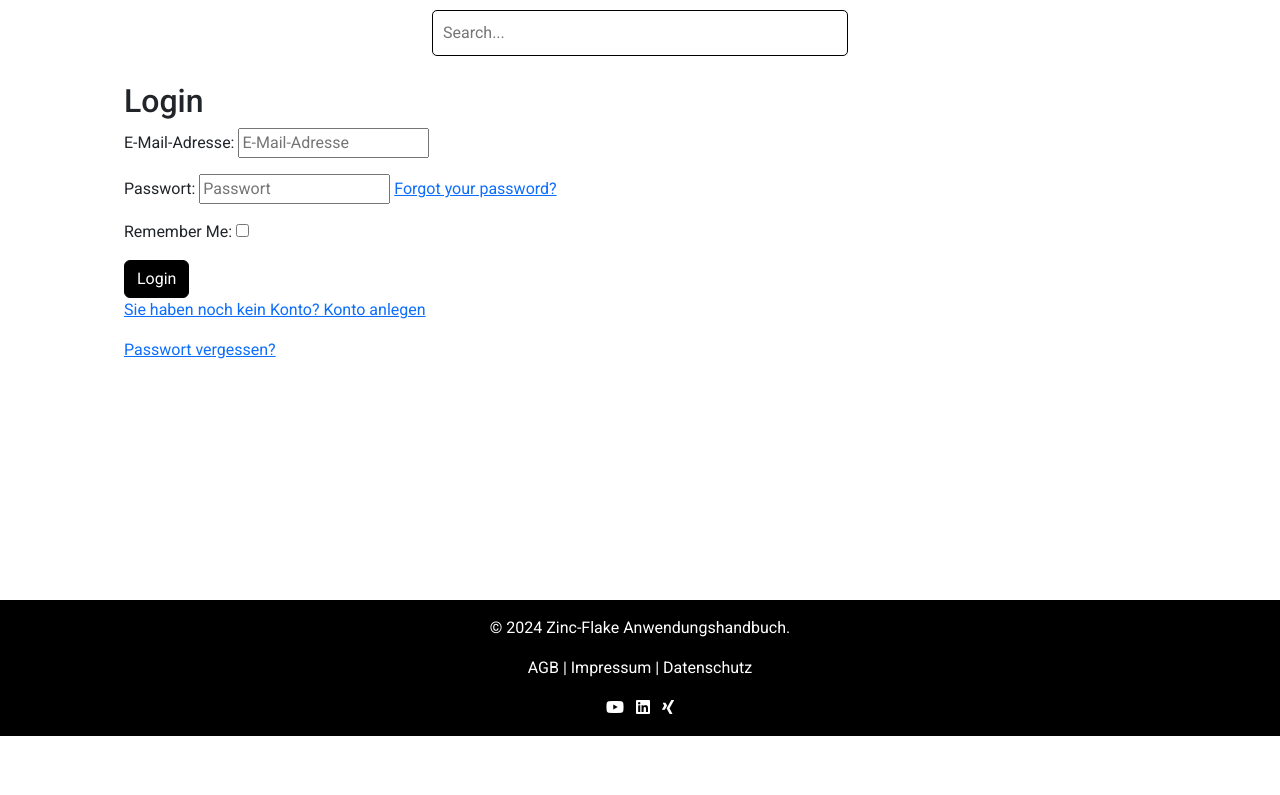
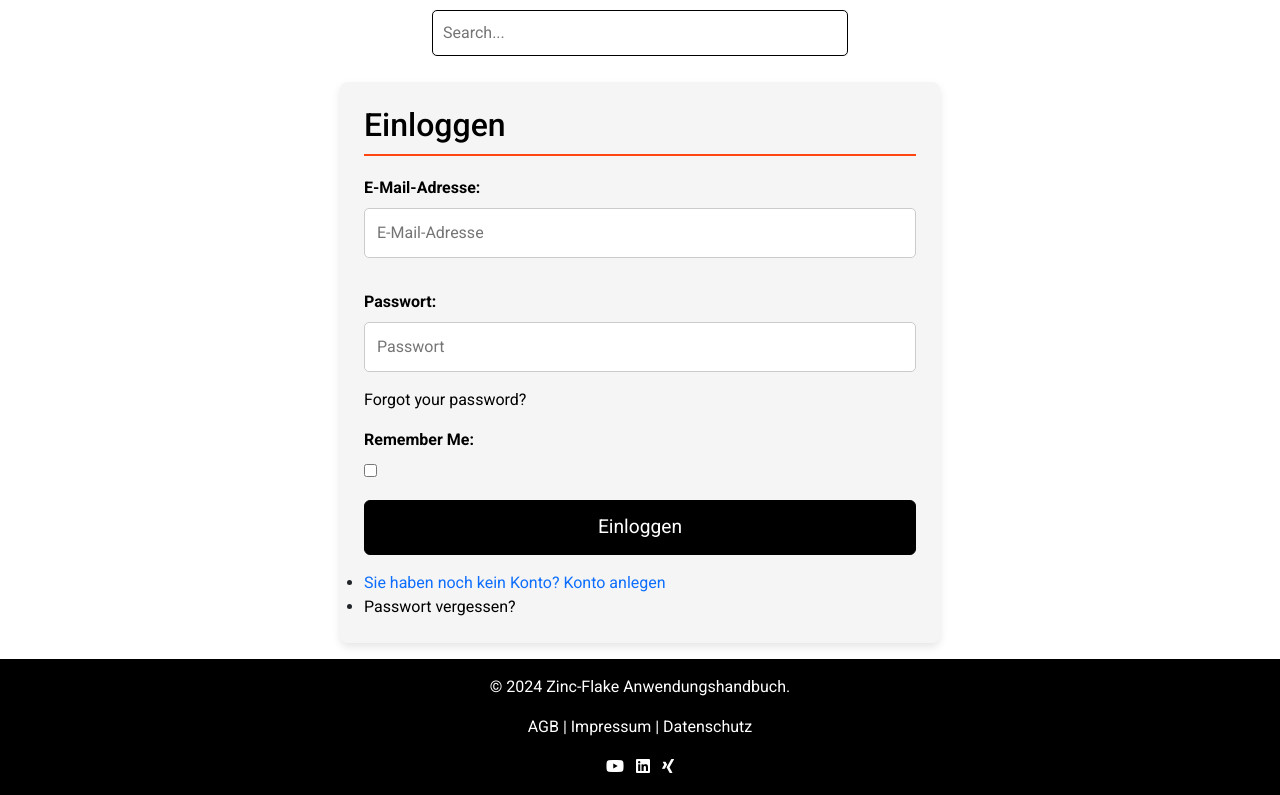
Before and after one commit to OSawani/zinc-flake-coatings-webapp, a Django app: page /accounts/login/ in a window 1280 px wide. Shown: the part 64-859 px from the top of the page. Before the commit the page ends 800 px from the top, so only its background shows below. Run offline with Django 5.2, Linux system fonts and the light colour scheme.

Commit message:
style: replaces default django allauth templates to ensure consistent design across app

```diff
--- a/interactions/views.py
+++ b/interactions/views.py
@@ -79,12 +79,8 @@
 @login_required
 def add_favourite(request, content_type, content_id):
     user = request.user
-    content_name = ''  # initialise to fix bug UnboundLocalError at
-    # /interactions/favourites/add/subsection/1/ cannot access local
-    # variable 'content_name' where it is not associated with a value
     if content_type == 'section':
         content = get_object_or_404(Section, id=content_id)
-        content_name = content.title
         existing_favourite = Favourite.objects.filter(user=user,
                                                       section=content).first()
     else:
--- a/static/css/styles.css
+++ b/static/css/styles.css
@@ -431,6 +431,7 @@
 #dashboard-content p,
 #dashboard-content h3 {
     text-align: center; /* Center-align text */
+}
 
 /* Centering the button within the section */
 .section .center-button {
@@ -439,3 +440,107 @@
     align-items: center; /* Center vertically */
     flex-direction: column; /* Ensure vertical stacking */
 }
+
+
+
+/* Specific styles for auth forms */
+.auth-form-container h1 {
+    font-size: 2em;
+    margin-bottom: 20px;
+    color: var(--primary-color);
+    border-bottom: 2px solid var(--highlight-color);
+    padding-bottom: 10px;
+
+}
+
+/* Specific styles for auth forms */
+.auth-form-container {
+    max-width: 600px;
+    margin: 0 auto;
+    padding: 1.5rem;
+    background-color: var(--background-gray);
+    border-radius: 8px;
+    box-shadow: 0 4px 8px rgba(0, 0, 0, 0.1);
+}
+
+.auth-form-container h2 {
+    text-align: center;
+    color: var(--primary-color);
+    margin-bottom: 1.5rem;
+}
+
+.auth-form-container input[type="text"],
+.auth-form-container input[type="password"],
+.auth-form-container input[type="email"],
+.auth-form-container select {
+    width: 100%;
+    font-size: 1rem;
+    padding: 0.75rem;
+    margin-bottom: 1rem;
+    border-radius: 5px;
+    border: 1px solid var(--light-gray);
+    background-color: var(--secondary-color);
+    box-sizing: border-box;
+    transition: border-color 0.3s ease;
+}
+
+.auth-form-container input[type="text"]:focus,
+.auth-form-container input[type="password"]:focus,
+.auth-form-container input[type="email"]:focus,
+.auth-form-container select:focus {
+    border-color: var(--highlight-color);
+    outline: none;
+}
+
+.auth-form-container label {
+    display: block;
+    margin-bottom: 0.5rem;
+    font-weight: bold;
+    color: var(--primary-color);
+}
+
+.auth-form-container .form-check-label {
+    font-weight: normal;
+    color: var(--primary-color);
+}
+
+.auth-form-container button[type="submit"] {
+    width: 100%;
+    padding: 0.75rem;
+    font-size: 1.2rem;
+    background-color: var(--primary-color);
+    border-color: var(--primary-color);
+    color: var(--secondary-color);
+    transition: background-color 0.3s ease;
+}
+
+.auth-form-container button[type="submit"]:hover,
+.auth-form-container button[type="submit"]:focus,
+.auth-form-container button[type="submit"]:active {
+    background-color: var(--highlight-color);
+    border-color: var(--highlight-color);
+}
+
+.auth-form-container .alert {
+    font-size: 0.875rem;
+}
+
+.auth-form-container a {
+    color: var(--primary-color);
+    text-decoration: none;
+}
+
+.auth-form-container a:hover {
+    text-decoration: underline;
+}
+
+.text-register {
+    color: var(--primary-color);
+    text-decoration: none;
+    transition: color 0.3s, text-decoration 0.3s;
+}
+
+.text-register:hover {
+    color: var(--highlight-color);
+    text-decoration: underline;
+}
--- a/templates/account/email_confirm.html
+++ b/templates/account/email_confirm.html
@@ -3,12 +3,12 @@
 {% block head_title %}Confirm E-mail Address{% endblock %}
 
 {% block content %}
-<div class="container mt-3">
+<div class="auth-form-container mt-3">
     <h1>E-mail Adresse bestätigen</h1>
     <p>Klicken Sie auf die untere Button, um Ihre E-Mail Adresse zu bestätigen.</p>
     <form method="post" action="">
         {% csrf_token %}
-        <button type="submit">E-mail bestätigen</button>
+        <button class="btn btn-primary" type="submit">E-mail bestätigen</button>
     </form>
 </div>
 {% endblock %}
--- a/templates/account/email_confirmation_sent.html
+++ b/templates/account/email_confirmation_sent.html
@@ -3,8 +3,8 @@
 {% block title %}Verify Your Email Address{% endblock %}
 
 {% block content %}
-<div class="container mt-3">
-    <h2>E-mail Adresse bestätigen</h2>
+<div class="auth-form-container mt-3">
+    <h1>E-mail Adresse bestätigen</h1>
     <p>Wir haben Ihnen eine E-Mail zur Überprüfung geschickt. Folgen Sie dem angegebenen Link, um den Anmeldevorgang abzuschließen.</p>
     <p>Wenn Sie die Bestätigungs-E-Mail nicht in Ihrem Posteingang sehen, überprüfen Sie Ihren Spam-Ordner.</p>
     <p>Wenn Sie die Bestätigungs-E-Mail nicht innerhalb der nächsten 15 Minuten erhalten, rufen Sie uns bitte an +49 175 4790220</p>
--- a/templates/account/login.html
+++ b/templates/account/login.html
@@ -1,16 +1,24 @@
 {% extends "base.html" %}
 
-{% block title %}Login{% endblock %}
+{% block title %}Einloggen{% endblock %}
 
 {% block content %}
-<div class="container mt-3">
-    <h2>Login</h2>
+<div class="auth-form-container mt-3">
+    <h1>Einloggen</h1>
     <form method="post" action="{% url 'account_login' %}">
         {% csrf_token %}
         {{ form.as_p }}
-        <button type="submit" class="btn btn-primary">Login</button>
+        <button type="submit" class="btn btn-primary">Einloggen</button>
     </form>
-    <p><a href="{% url 'account_signup' %}">Sie haben noch kein Konto? Konto anlegen</a></p>
-    <p><a href="{% url 'account_reset_password' %}">Passwort vergessen?</a></p>
+    <ul class="list-group mt-3 unstyled">
+        <li>
+            <a href="{% url 'account_signup' %}" class="text-primary">Sie haben noch kein Konto? Konto anlegen</a>
+
+        </li>
+        <li>
+            <a href="{% url 'account_reset_password' %}" class="text-register">Passwort vergessen?</a>
+        </li>
+    </ul>
+
 </div>
 {% endblock %}
--- a/templates/account/logout.html
+++ b/templates/account/logout.html
@@ -1,10 +1,11 @@
 {% extends "base.html" %}
 
 {% block head_title %}
-    Sign Out
+    Abmelden
 {% endblock head_title %}
 
 {% block content %}
+    <div class="auth-form-container mt-3">
         <h1>Ausloggen</h1>
         <p>Sind Sie sicher, dass Sie sich abmelden wollen?</p>
 
@@ -13,6 +14,7 @@
         <form method="post" action="{{ action_url }}">
             {% csrf_token %}
             {{ redirect_field }}
-        <button type="submit">Abmelden</button>
+            <button type="submit" class="btn btn-primary">Abmelden</button>
         </form>
+    </div>
 {% endblock content %}
--- a/templates/account/signup.html
+++ b/templates/account/signup.html
@@ -1,15 +1,15 @@
 {% extends "base.html" %}
 
-{% block title %}Sign Up{% endblock %}
+{% block title %}Anmlden{% endblock %}
 
 {% block content %}
-<div class="container mt-3">
+<div class="auth-form-container mt-3">
     {% if form.errors %}
     <div class="alert alert-danger">
         {{ form.errors }}
     </div>
     {% endif %}
-    <h2>Anmelden</h2>
+    <h1>Anmelden</h1>
     <form method="post" action="{% url 'account_signup' %}">
         {% csrf_token %}
         {{ form.as_p }}
--- a/templates/account/verification_sent.html
+++ b/templates/account/verification_sent.html
@@ -3,8 +3,8 @@
 {% block title %}Verify Your Email Address{% endblock %}
 
 {% block content %}
-<div class="container mt-3">
-    <h2>E-mail Adresse bestätigen</h2>
+<div class="auth-form-container mt-3">
+    <h1>E-mail Adresse bestätigen</h1>
     <p>Wir haben Ihnen eine E-Mail zur Überprüfung geschickt. Folgen Sie dem angegebenen Link, um den Anmeldevorgang abzuschließen.</p>
     <p>Wenn Sie die Bestätigungs-E-Mail nicht in Ihrem Posteingang sehen, überprüfen Sie Ihren Spam-Ordner.</p>
     <p>Wenn Sie die Bestätigungs-E-Mail nicht innerhalb der nächsten 15 Minuten erhalten, rufen Sie uns bitte an +49 175 4790220</p>
```
Also changed, not shown: manual/templates/manual/section_detail_accordion.html (+7 -1 lines), manual/views.py (+11 -6 lines), templates/account/password_reset.html (added, +13 -0 lines), templates/account/password_reset_done.html (added, +9 -0 lines), templates/account/password_reset_from_key.html (added, +13 -0 lines), templates/account/password_reset_from_key_done.html (added, +10 -0 lines). Lines whose indentation alone changed are shown as unchanged.
